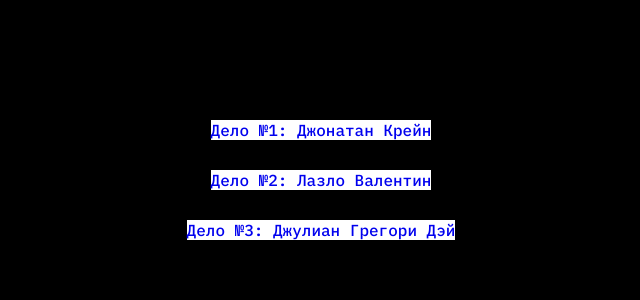
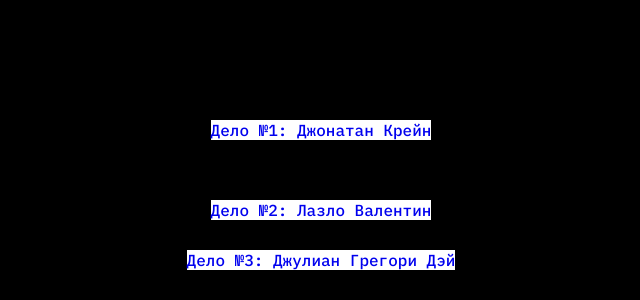
Before and after one commit to Garikddm/RiddlePass, a plain HTML site: page index.html in a window 1280 px wide. Shown: the part 2972-3272 px from the top of the page, without its empty margins (319-959 px from the left). Before the commit the page ends 3242 px from the top, so only its background shows below. Drawn offline with nearby package versions, Linux system fonts and the light colour scheme; a web font is replaced by a local one.

Commit message:
Update style.css

```diff
--- a/style.css
+++ b/style.css
@@ -53,3 +53,12 @@ h3{
     background-color: #fff;
     margin-bottom: 30px;
 }
+
+#middle{
+    margin-top:30px;
+    margin-bottom:30px;
+}
+
+#last{
+    margin-bottom: 30px;
+}
```
